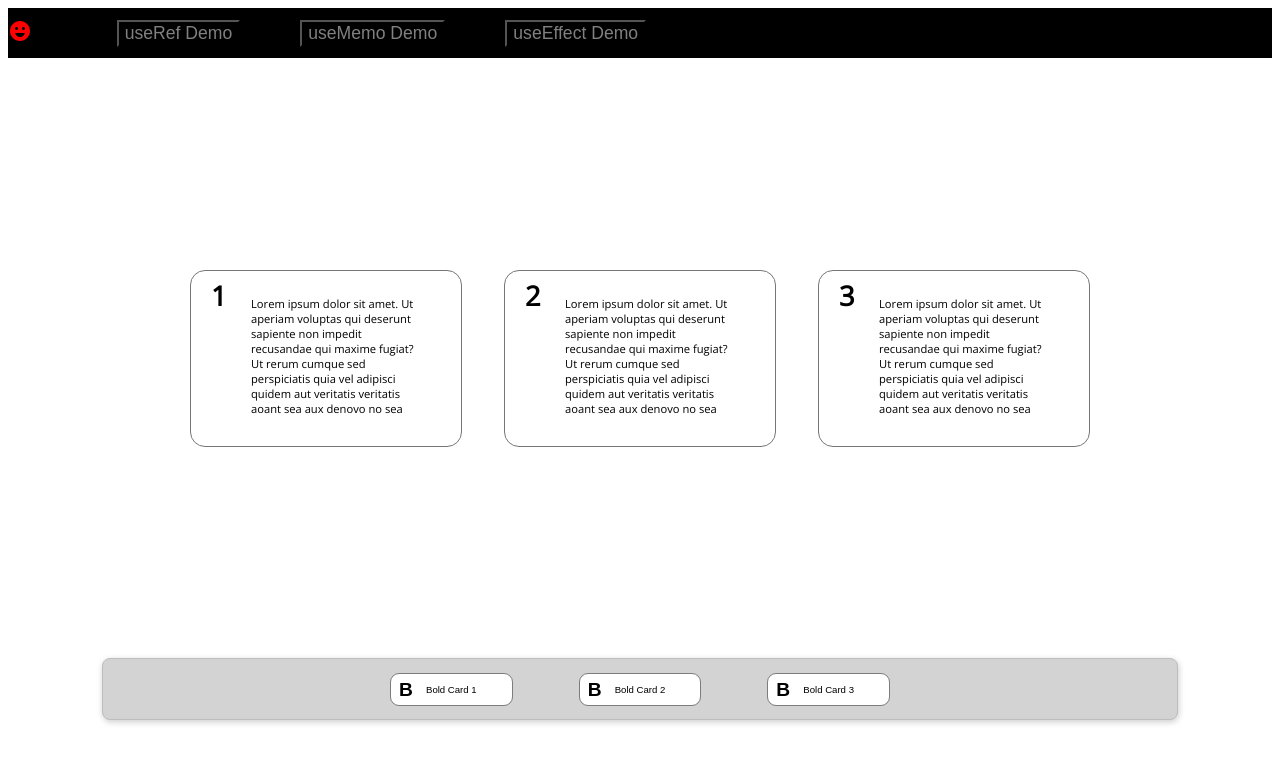
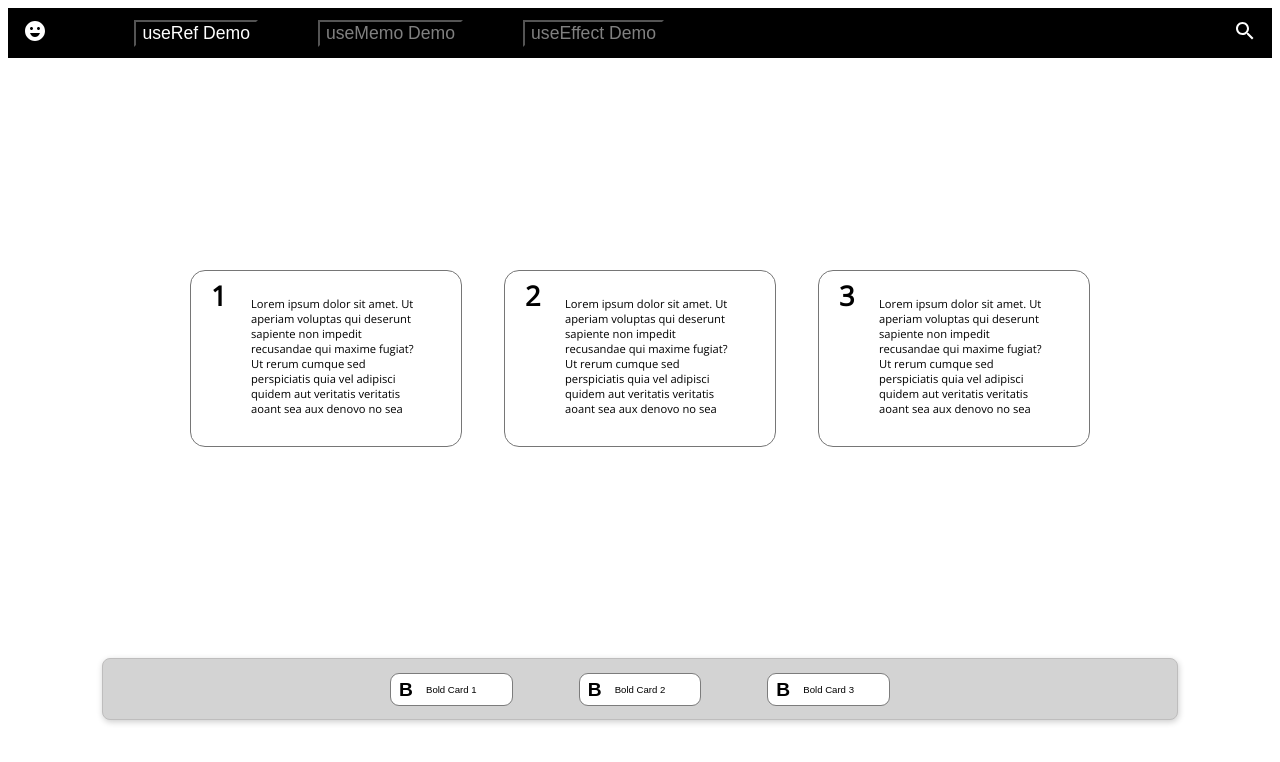
Before and after one commit to adhkr81/sj-react-hooks-frontend, a React (Create React App) app: page / in a window 1280 px wide. Shown: the top 762 px of the page. Built offline with nearby package versions, Linux system fonts and the light colour scheme.

Commit message:
useRef done

```diff
--- a/src/App.js
+++ b/src/App.js
@@ -1,45 +1,49 @@
 import { Navbar } from "./components/Navbar"
 import { Card } from "./components/Card"
 import { Footer } from "./components/Footer"
-import { useRef } from "react"
+import { useEffect, useRef, useState } from "react"
 import "./index.css"
 
 
 function App() {
 
 
-  const list = [ 1, 2, 3 ]
+  const list = [
+    {number: 1 , name: "useRef Demo"},
+    {number: 2 , name: "useMemo Demo"},
+    {number: 3 , name: "useEffect Demo"}
+  ]
 
   const cardsRefArray = useRef([])
-  const buttonsRefArray = useRef([])
+  const footerRefArray = useRef([])
+  const navbarRefArray = useRef([])
 
   function handleClick(e) {
 
-    console.log(e.target)
-    console.log(cardsRefArray.current[e.target.id].style.cssText)
-
-
     if (cardsRefArray.current[e.target.id].style.cssText === "font-weight: 200; border-color: rgb(118, 118, 118); border-width: 1px;") {
       cardsRefArray.current[e.target.id].style.cssText = "font-weight: 700; border-color: black; border-width: 3px;"
+      footerRefArray.current[e.target.id].style.cssText = "color: white; background-color: black;"
+
 
     } else {
       cardsRefArray.current[e.target.id].style.cssText = "font-weight: 200; border-color: rgb(118, 118, 118); border-width: 1px;"
+      footerRefArray.current[e.target.id].style.cssText = "color: black; background-color: white;"
     }
   }
 
 
-
-
-
+  useEffect(() => {
+    navbarRefArray.current[0].style.cssText = "color: white; background-color: black;"
+  },[])
 
 
 
   return (
     <div className="App">
 
-      <Navbar />
+      <Navbar list={list} navbarRefArray={navbarRefArray}/>
       <Card list={list} cardsRefArray={cardsRefArray}/>
-      <Footer list={list} buttonsRefArray={buttonsRefArray} handleClick={handleClick}/>
+      <Footer list={list} footerRefArray={footerRefArray} handleClick={handleClick}/>
 
     </div>
   );
--- a/src/components/Card/index.js
+++ b/src/components/Card/index.js
@@ -10,8 +10,8 @@ export function Card ({list , cardsRefArray}) {
     <div className="screen">
         {list.map((item) => {
             return (
-                <div style={{"fontWeight" : "200", "borderColor" : "rgb(118, 118, 118)", "borderWidth" : "1px"}} key={item} ref={(element) => cardsRefArray.current.push(element)} className="cards">
-                    <div className="numberStyle">{item}</div>
+                <div style={{"fontWeight" : "200", "borderColor" : "rgb(118, 118, 118)", "borderWidth" : "1px"}} key={item.number} ref={(element) => cardsRefArray.current.push(element)} className="cards">
+                    <div className="numberStyle">{item.number}</div>
                     <div className="textContainer">Lorem ipsum dolor sit amet. Ut aperiam voluptas qui deserunt sapiente
                         non impedit recusandae qui maxime fugiat? Ut rerum cumque sed perspiciatis
                         quia vel adipisci quidem aut veritatis veritatis aoant sea aux denovo no sea</div>
--- a/src/components/Footer/index.js
+++ b/src/components/Footer/index.js
@@ -1,6 +1,6 @@
 import "./footer.css"
 
-export function Footer ({handleClick, buttonsRefArray, list}) {
+export function Footer ({handleClick, footerRefArray, list}) {
 
 
     return (
@@ -9,11 +9,11 @@ export function Footer ({handleClick, buttonsRefArray, list}) {
                 {list.map((item) => {
                     return (
                         <button className="boldButton" style={{"color": "black" , "backgroundColor" : "white"}}
-                        ref={(element) => buttonsRefArray.current.push(element)}
-                        id={item -1} onClick={handleClick} key={item + 10}>
+                        ref={(element) => footerRefArray.current.push(element)}
+                        id={item.number -1} onClick={handleClick} key={item.number + 10}>
 
                             <span className="B">B</span>
-                            <span className="hide">Bold Card</span> <span className="btnNumber">{item}</span>
+                            <span className="hide">Bold Card</span> <span className="btnNumber">{item.number}</span>
                         </button>
                     )
                 })}
--- a/src/components/Navbar/index.js
+++ b/src/components/Navbar/index.js
@@ -1,17 +1,24 @@
 import "./navbar.css"
 import EmojiEmotionsIcon from '@mui/icons-material/EmojiEmotions';
+import SearchIcon from '@mui/icons-material/Search';
+import MenuIcon from '@mui/icons-material/Menu';
 
-export function Navbar () {
+export function Navbar ({list, navbarRefArray}) {
 
     return (
         <nav className="container">
-            <div className="smile"><EmojiEmotionsIcon sx={{"color" : "red"}}/></div>
+            <div className="hamburger"><MenuIcon sx={{"color" : "white"}}/></div>
+            <div className="smile"><EmojiEmotionsIcon sx={{"color" : "white"}}/></div>
                 <div className="buttonDiv">
-                    <button className="useButton">useRef Demo</button>
-                    <button className="useButton">useMemo Demo</button>
-                    <button className="useButton">useEffect Demo</button>
+                    {list.map((item) => {
+                    return (
+                            <button style={{"color": "grey"}} className="useButton" id={item.number}
+                                    ref={(element) => navbarRefArray.current.push(element)}>
+                                        {item.name}
+                            </button>
+                        )})}
                 </div>
-            <div className="search">SEARCH</div>
+            <div className="search"><SearchIcon /></div>
         </nav>
     )
 
--- a/src/components/Navbar/navbar.css
+++ b/src/components/Navbar/navbar.css
@@ -31,19 +31,27 @@
     .search {
         color : white;
         position: absolute;
-        left: 80%
+        left: 92%
     }
 
     .useButton {
-        color: white;
         font-size: 0.7em;
         margin-right: 1px;
         background-color: transparent;
     }
 
     .useButton:hover {
-        color: white;
-        background-color: transparent;
+        color: white
+    }
+
+    .search {
+        color: white
+    }
+
+    .hamburger {
+        color : white;
+        position: absolute;
+        left: 2%
     }
 }
 
@@ -78,12 +86,32 @@
         color: white;
         background-color: transparent;
     }
+
+    .useButton:hover {
+        color: white
+    }
+
+    .search {
+        color: white;
+        margin-right: 15px
+    }
+
+    .smile {
+        color : white;
+        margin-left: 15px;
+    }
+
+    .hamburger {
+        display: none
+    }
 }
+
 
 /* LARGE  */
 @media only screen and (min-width: 1024px) {
 
     .container {
+        position: relative;
         background-color: black;
         width: 100%;
         display: flex;
@@ -111,4 +139,22 @@
         color: white;
         background-color: transparent;
     }
+
+    .useButton:hover {
+        color: white
+    }
+
+    .search {
+        color: white;
+        margin-right: 15px
+    }
+
+    .smile {
+        color : white;
+        margin-left: 15px;
+    }
+
+    .hamburger {
+        display: none
+    }
 }
```
